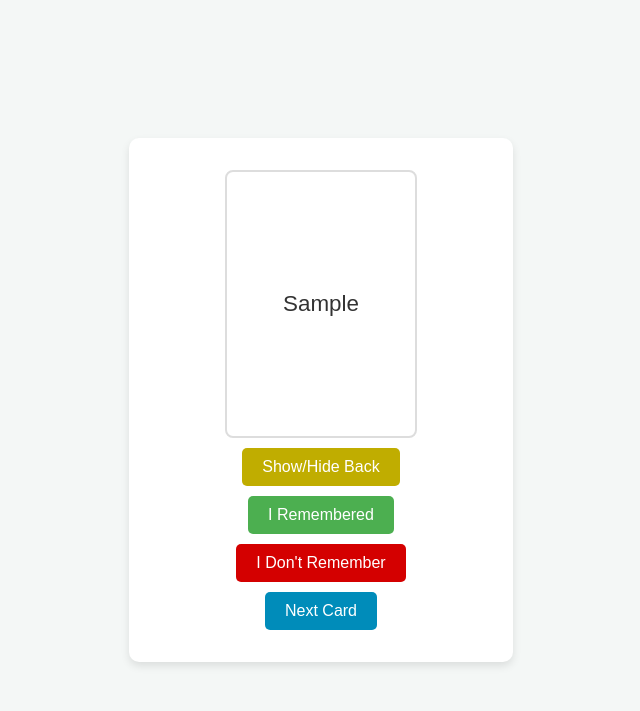
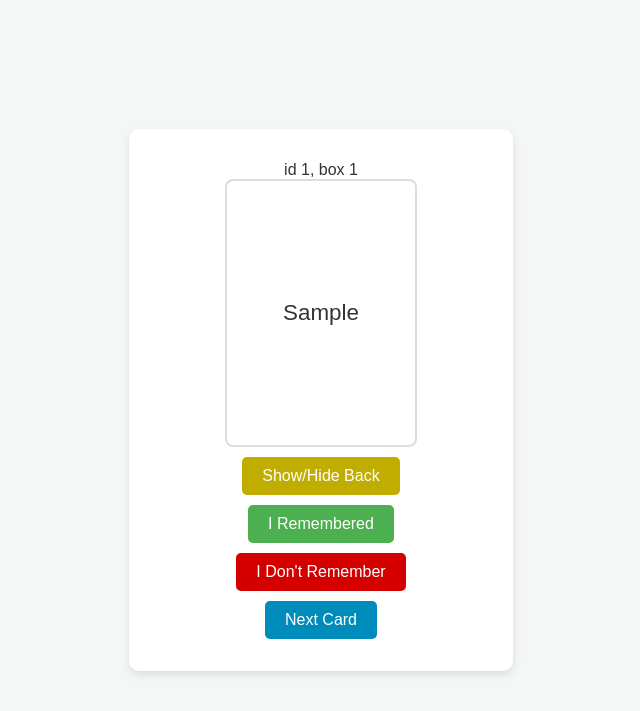
Before and after one commit to kooshkya/Flashcards, a Django app: page /cards/overdue_flashcards/ in a window 1280 px wide. Shown: the top 711 px of the page, without its empty margins (319-959 px from the left). Run offline with Django 5.2, Linux system fonts and the light colour scheme; tables that the repository leaves empty hold one stand-in row (values such as "Sample post"); some libraries are stand-ins or nearby versions.

Commit message:
add more information to review page

```diff
--- a/cards_app/templates/cards_app/overdue_flashcards.html
+++ b/cards_app/templates/cards_app/overdue_flashcards.html
@@ -138,8 +138,10 @@
 
         function displayCard(index) {
             const frontElement = document.getElementById("flashcard-front");
+            const infoElement = document.getElementById("flashcard-info");
 
             frontElement.innerHTML = flashcards[index].front;
+            infoElement.textContent = `id ${flashcards[index].id}, box ${flashcards[index].box}`
             front = true;
         }
 
@@ -194,6 +196,7 @@
 <body>
     {% if flashcard_data %}
         <div id="flashcard">
+            <div id="flashcard-info"></div>
             <div id="flashcard-front"></div>
 
             <button id="toggle-button" onclick="toggleBack()">Show/Hide Back</button>
--- a/cards_app/views.py
+++ b/cards_app/views.py
@@ -15,6 +15,7 @@ def overdue_flashcards(request):
             'id': card.id,
             'front': card.front,
             'back': card.back,
+            'box': card.box,
         })
     return render(request, 'cards_app/overdue_flashcards.html', {
         'flashcard_data': flashcard_data
```
Lines whose indentation alone changed are shown as unchanged.
